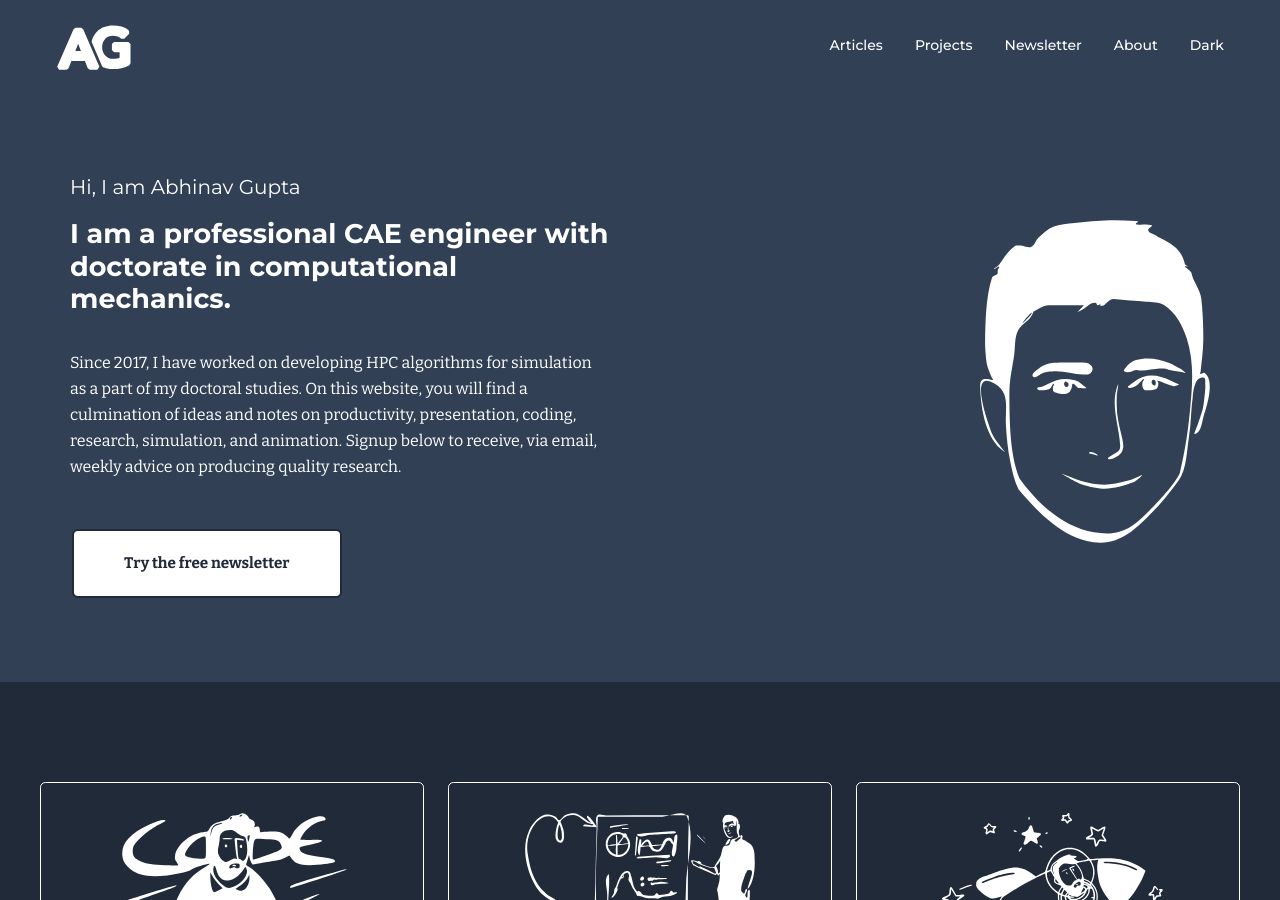
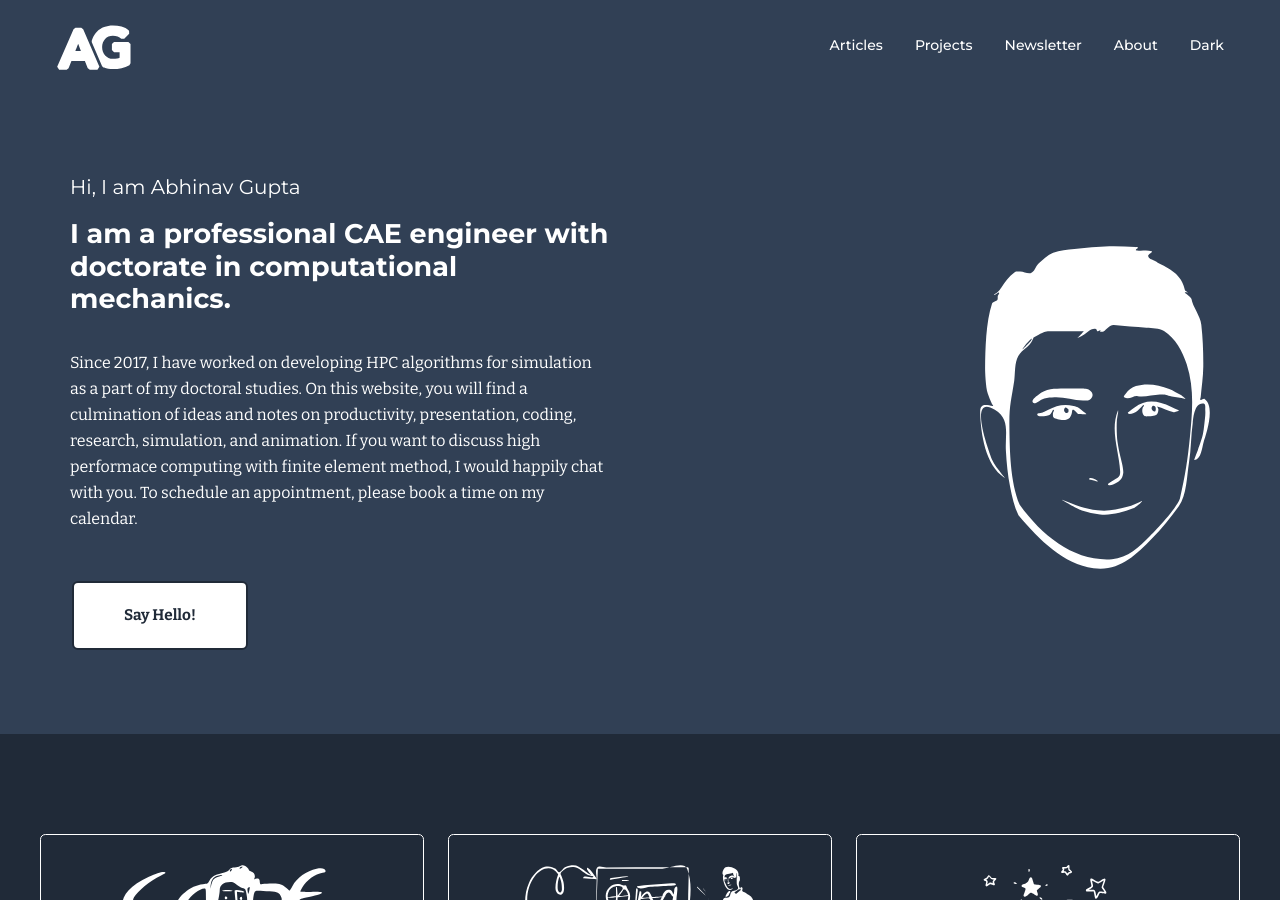
Before and after one commit to iitrabhi/iitrabhi.github.io, a Jekyll site: the page built from index.markdown, in a window 1280 px wide and 900 px high. Built offline with Jekyll 4.4.1, drawn with Linux system fonts in a browser that asks for light colours.

Commit message:
Update home_new.html

```diff
--- a/_layouts/home_new.html
+++ b/_layouts/home_new.html
@@ -13,9 +13,17 @@ layout: default
                 <div>
                     <p style="font-size:20px; font-family: Montserrat;">Hi, I am Abhinav Gupta</p>
                     <p style="font-size:27px; font-family: Montserrat; font-weight: bold; line-height: 1.2; ">I am a professional CAE engineer with doctorate in computational mechanics.</p>
-                    <p style="font-size:16px; padding-top: 20px; padding-bottom: 30px;">Since 2017, I have worked on developing HPC algorithms for simulation as a part of my doctoral studies. On this website, you will find a culmination of ideas and notes on productivity, presentation, coding, research, simulation, and animation. Signup below to receive, via email, weekly advice on producing quality research. </p>
-                    <a class="ml-onclick-form button button-hello" href="javascript:void(0)" onclick="ml('show', 'uSsXyN', true)">Try the free newsletter</a>
-                    <!-- <a class="button button-hello" href="https://www.calendly.com/abhiguptaio" target="_blank" title="Say Hello!">Say Hello!</a> -->
+                    <p style="font-size:16px; padding-top: 20px; padding-bottom: 30px;">Since 2017, I have worked on developing HPC algorithms for simulation as a part of my doctoral studies. On this website, you will find a culmination of ideas and notes on productivity, presentation, coding, research, simulation, and animation.
+
+                    If you want to discuss high performace computing with finite element method, I would happily chat with you. To schedule an appointment, please book a time on my calendar.
+
+
+
+                    <!-- Signup below to receive, via email, weekly advice on producing quality research.  -->
+                    </p>
+
+                    <!-- <a class="ml-onclick-form button button-hello" href="javascript:void(0)" onclick="ml('show', 'uSsXyN', true)">Try the free newsletter</a> -->
+                    <a class="button button-hello" href="https://calendly.com/abhiguptaio/30min" target="_blank" title="Say Hello!">Say Hello!</a>
                 </div>
             </div>
             <div class="flexbox_item">
```
